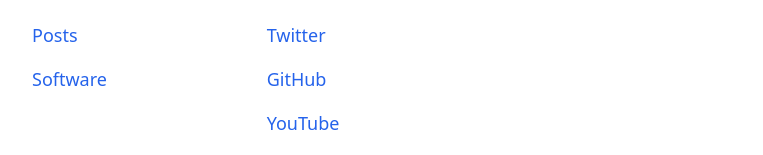
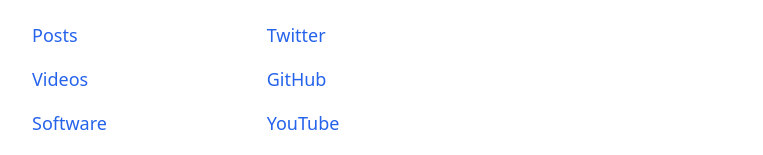
Before and after one commit to maxdemaio/max-nextjs, a Next.js app: page / in a window 1280 px wide. Shown: the part 919-1074 px from the top of the page, without its empty margins (256-1019 px from the left). Built offline with nearby package versions, Linux system fonts and the light colour scheme.

Commit message:
add video footer

```diff
--- a/components/FooterSocials.tsx
+++ b/components/FooterSocials.tsx
@@ -10,6 +10,10 @@ export default function FooterSocials() {
 
         <Link href="/posts">
           <a className="my-nav-link dark:my-nav-link-dark">Posts</a>
+        </Link>
+
+        <Link href="/videos">
+          <a className="my-nav-link dark:my-nav-link-dark">Videos</a>
         </Link>
 
         <Link href="/software">
```
